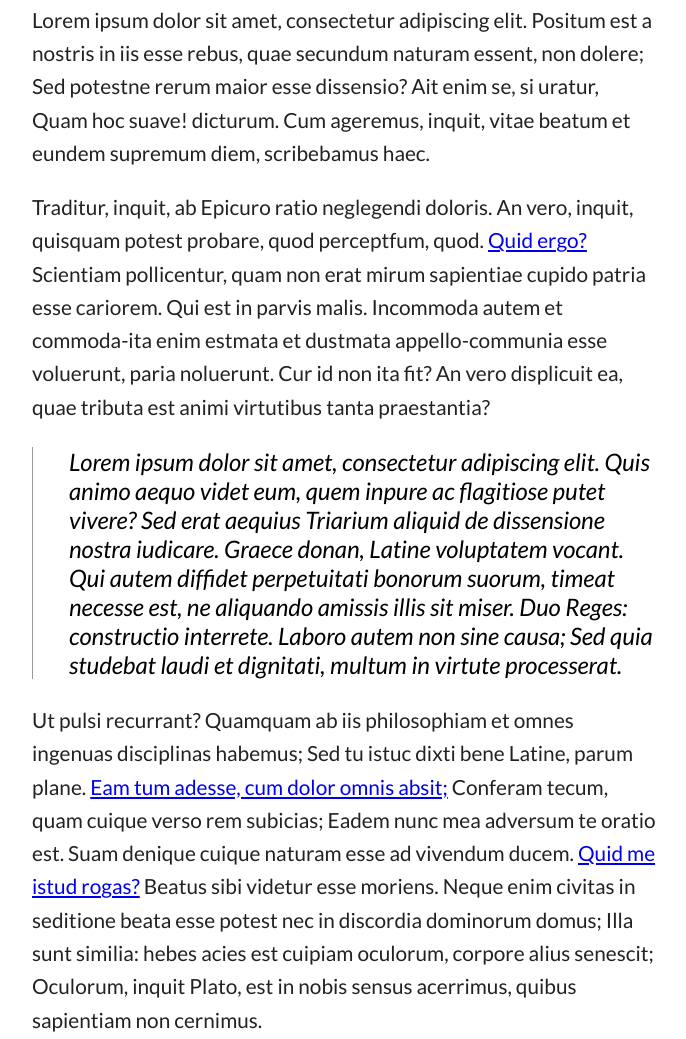
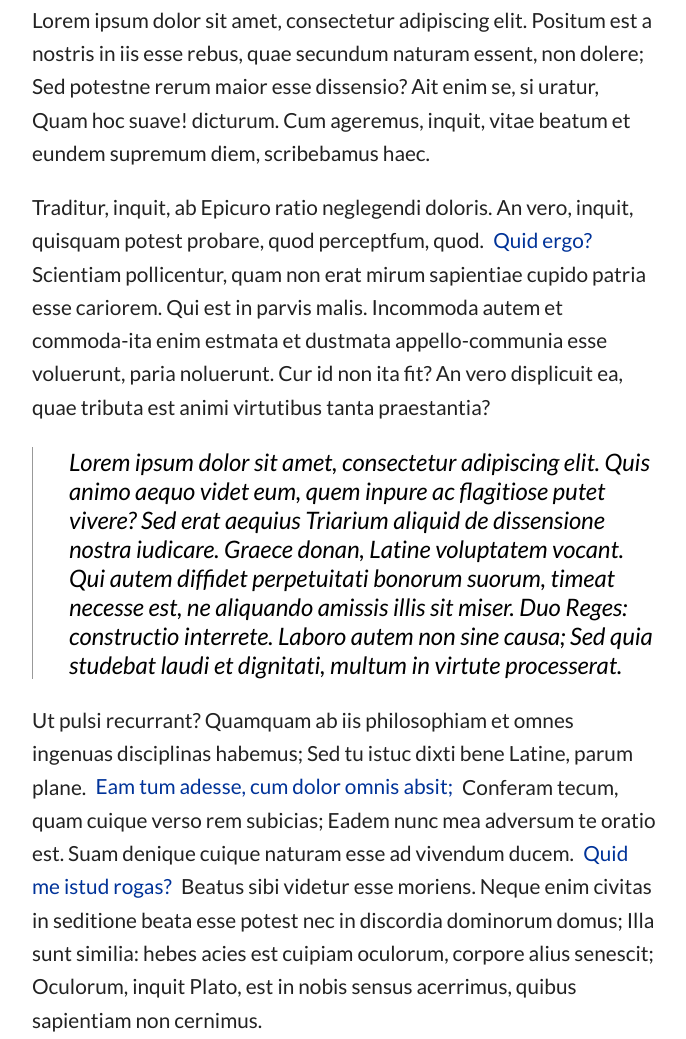
Before and after one commit to dlevine01/content-page-sample, a plain HTML site: page index.html in a window 1280 px wide. Shown: the part 735-1774 px from the top of the page, without its empty margins (128-814 px from the left). Drawn offline with Linux system fonts and the light colour scheme.

Commit message:
style links
tone down link style and add heavy underline on `:hover`.

```diff
--- a/css/style.css
+++ b/css/style.css
@@ -58,6 +58,20 @@ blockquote {
     font-size: 1.5em;
 }
 
+a{
+    padding:0.25em;
+    color: #003399;
+    text-decoration: none;
+}
+
+a:hover{
+    padding-bottom: 0;
+    border-bottom: 0.25em solid #b30000
+;
+;
+
+}
+
 
 .background-img {
     position: fixed;
```
